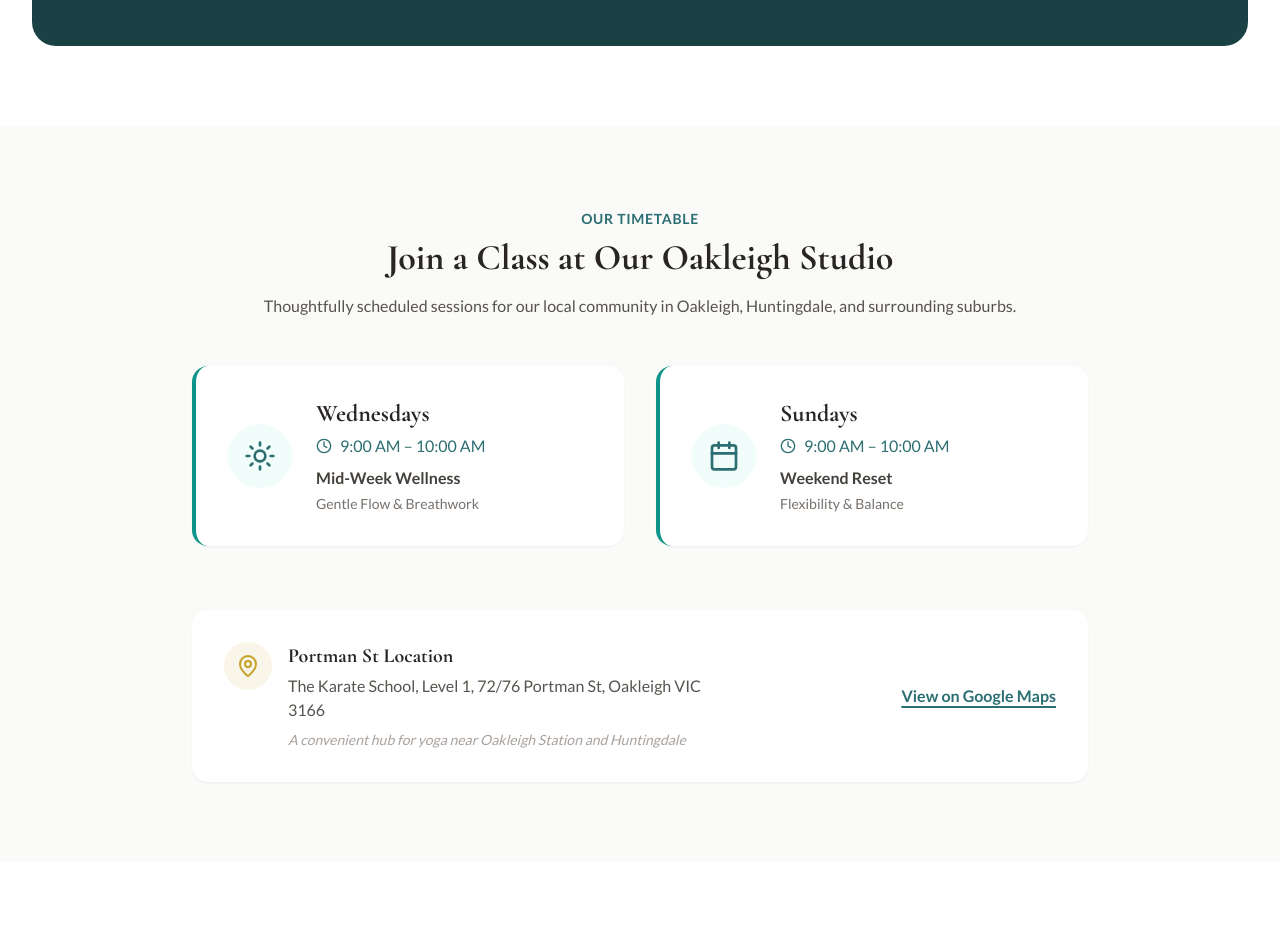
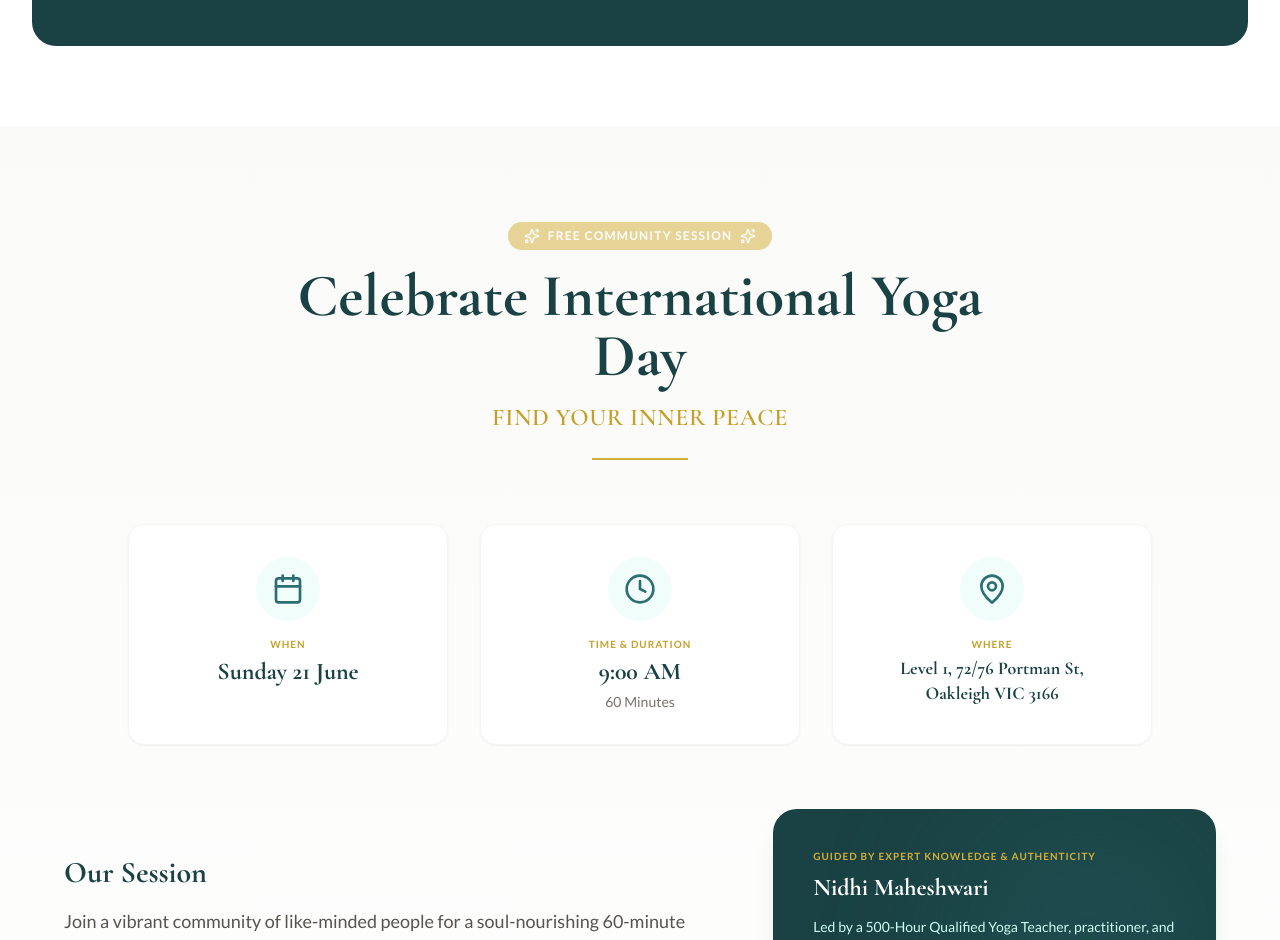
Before and after one commit to manishbaheti/Yoga-Studio-Landing-page, a React (Vite) app: page / in a window 1280 px wide. Shown: the part 1860-2800 px from the top of the page. Built offline with nearby package versions, Linux system fonts and the light colour scheme.

Commit message:
feat: add International Yoga Day section
- Implement YogaDay component
- Update navigation and highlight event link
- Integrate into App landing page layout

```diff
--- a/App.tsx
+++ b/App.tsx
@@ -2,6 +2,7 @@ import React from 'react';
 import Navbar from './components/Navbar';
 import Hero from './components/Hero';
 import ProblemSolution from './components/ProblemSolution';
+import YogaDay from './components/YogaDay';
 import Schedule from './components/Schedule';
 import Pricing from './components/Pricing';
 import About from './components/About';
@@ -14,6 +15,7 @@ function App() {
       <main>
         <Hero />
         <ProblemSolution />
+        <YogaDay />
         <Schedule />
         <Pricing />
         <About />
--- a/components/Navbar.tsx
+++ b/components/Navbar.tsx
@@ -31,12 +31,16 @@ const Navbar: React.FC = () => {
             </span>
           </div>
 
-          <div className="hidden md:flex items-center space-x-8">
+          <div className="hidden md:flex items-center space-x-8 font-sans">
             {NAVIGATION.map((item) => (
               <a
                 key={item.name}
                 href={item.href}
-                className={`text-sm font-medium transition-colors hover:text-gold-500 ${isScrolled ? 'text-stone-600' : 'text-stone-800'}`}
+                className={`text-sm font-medium transition-colors ${
+                  item.href === '#yogaday'
+                    ? 'text-gold-500 font-semibold hover:text-gold-400'
+                    : `hover:text-gold-500 ${isScrolled ? 'text-stone-600' : 'text-stone-800'}`
+                }`}
               >
                 {item.name}
               </a>
@@ -69,7 +73,11 @@ const Navbar: React.FC = () => {
                 key={item.name}
                 href={item.href}
                 onClick={() => setIsOpen(false)}
-                className="block px-3 py-2 rounded-md text-base font-medium text-stone-700 hover:text-teal-700 hover:bg-stone-50"
+                className={`block px-3 py-2 rounded-md text-base font-medium ${
+                  item.href === '#yogaday'
+                    ? 'text-gold-500 font-semibold hover:text-gold-400 hover:bg-stone-50'
+                    : 'text-stone-700 hover:text-teal-700 hover:bg-stone-50'
+                }`}
               >
                 {item.name}
               </a>
--- /dev/null
+++ b/components/YogaDay.tsx
@@ -0,0 +1,127 @@
+import React from 'react';
+import { Calendar, Clock, MapPin, Sparkles, Heart, ArrowRight, ExternalLink } from 'lucide-react';
+import { BRAND } from '../constants';
+
+const YogaDay: React.FC = () => {
+  const googleFormUrl = "https://bit.ly/4xi3rWT";
+
+  return (
+    <section id="yogaday" className="py-24 bg-gradient-to-b from-stone-50 to-white overflow-hidden scroll-mt-16">
+      <div className="max-w-7xl mx-auto px-4 sm:px-6 lg:px-8">
+
+        {/* Banner/Header */}
+        <div className="text-center max-w-3xl mx-auto mb-16">
+          <div className="inline-flex items-center space-x-2 px-4 py-1.5 bg-gold-400 text-white rounded-full mb-4 shadow-sm animate-pulse">
+            <Sparkles size={16} />
+            <span className="font-bold tracking-widest uppercase text-xs">Free Community Session</span>
+            <Sparkles size={16} />
+          </div>
+          <h2 className="font-serif text-4xl md:text-5xl lg:text-6xl font-bold text-teal-900 leading-tight mb-4">
+            Celebrate International Yoga Day
+          </h2>
+          <p className="font-serif text-2xl text-gold-500 font-semibold tracking-wide">
+            FIND YOUR INNER PEACE
+          </p>
+          <div className="w-24 h-0.5 bg-gold-400 mx-auto mt-6"></div>
+        </div>
+
+        {/* Info Grid (When, Time, Where) */}
+        <div className="grid md:grid-cols-3 gap-8 max-w-5xl mx-auto mb-16">
+
+          {/* Card: When */}
+          <div className="bg-white p-8 rounded-2xl shadow-sm border border-stone-100 flex flex-col items-center text-center group hover:shadow-md transition-all">
+            <div className="bg-teal-50 p-4 rounded-full text-teal-700 group-hover:bg-teal-100 transition-colors mb-4">
+              <Calendar className="w-8 h-8" />
+            </div>
+            <span className="text-[10px] font-bold text-gold-500 uppercase tracking-widest mb-1">When</span>
+            <h3 className="font-serif text-2xl font-bold text-teal-900">Sunday 21 June</h3>
+          </div>
+
+          {/* Card: Time */}
+          <div className="bg-white p-8 rounded-2xl shadow-sm border border-stone-100 flex flex-col items-center text-center group hover:shadow-md transition-all">
+            <div className="bg-teal-50 p-4 rounded-full text-teal-700 group-hover:bg-teal-100 transition-colors mb-4">
+              <Clock className="w-8 h-8" />
+            </div>
+            <span className="text-[10px] font-bold text-gold-500 uppercase tracking-widest mb-1">Time & Duration</span>
+            <h3 className="font-serif text-2xl font-bold text-teal-900">9:00 AM</h3>
+            <span className="text-stone-500 text-sm mt-1 font-medium">60 Minutes</span>
+          </div>
+
+          {/* Card: Where */}
+          <div className="bg-white p-8 rounded-2xl shadow-sm border border-stone-100 flex flex-col items-center text-center group hover:shadow-md transition-all">
+            <div className="bg-teal-50 p-4 rounded-full text-teal-700 group-hover:bg-teal-100 transition-colors mb-4">
+              <MapPin className="w-8 h-8" />
+            </div>
+            <span className="text-[10px] font-bold text-gold-500 uppercase tracking-widest mb-1">Where</span>
+            <h3 className="font-serif text-lg font-bold text-teal-900 leading-snug">
+              Level 1, 72/76 Portman St,<br/>
+              Oakleigh VIC 3166
+            </h3>
+          </div>
+
+        </div>
+
+        {/* Main Content Layout */}
+        <div className="grid lg:grid-cols-12 gap-12 lg:gap-16 items-center max-w-6xl mx-auto">
+
+          {/* Left Column: Event Description & Meaning */}
+          <div className="lg:col-span-7 space-y-10">
+            <div>
+              <h3 className="font-serif text-2xl md:text-3xl font-bold text-teal-900 mb-4">Our Session</h3>
+              <p className="text-stone-600 leading-relaxed text-base md:text-lg">
+                Join a vibrant community of like-minded people for a soul-nourishing 60-minute session dedicated to health, alignment, and mindful presence - an authentic practice and lifelong tool for physical stability and deep mental clarity.
+              </p>
+            </div>
+
+            <div>
+              <h3 className="font-serif text-2xl md:text-3xl font-bold text-teal-900 mb-4">Why June 21?</h3>
+              <p className="text-stone-600 leading-relaxed text-base md:text-lg">
+                June 21 marks <strong className="font-semibold text-teal-950">International Yoga Day</strong>, a UN-recognised global celebration established in 2015 to honour yoga's universal benefits for health and harmony. Observed in over 190 countries, it is a day to unite communities, share the gift of mindful movement, and reaffirm yoga's role as a timeless tool for physical, mental, and spiritual well-being. This session is Chakraa's way of bringing that global spirit home — right here in Oakleigh.
+              </p>
+            </div>
+          </div>
+
+          {/* Right Column: Expert Guidance & Google Form CTA */}
+          <div className="lg:col-span-5 bg-teal-900 text-white p-8 md:p-10 rounded-3xl shadow-xl flex flex-col justify-between h-full relative overflow-hidden">
+            <div className="absolute top-0 right-0 -transtone-y-12 transtone-x-12 w-64 h-64 bg-teal-800/50 rounded-full blur-3xl"></div>
+
+            <div className="relative z-10 space-y-8">
+              <div>
+                <span className="text-[10px] font-bold text-gold-400 uppercase tracking-widest block mb-2">Guided by Expert Knowledge & Authenticity</span>
+                <h4 className="text-2xl font-serif font-bold text-white mb-3">Nidhi Maheshwari</h4>
+                <p className="text-teal-100 text-sm leading-relaxed">
+                  Led by a 500-Hour Qualified Yoga Teacher, practitioner, and practitioner influencer. Nidhi specializes in precise technique, posture adjustment, and deep breathwork to restore your organic state of calm.
+                </p>
+              </div>
+
+              <div className="border-t border-teal-800 pt-6">
+                <span className="text-gold-400 font-serif italic text-sm block mb-2">Important details:</span>
+                <p className="text-xs text-teal-100 italic leading-snug">
+                  * Please arrive 10 minutes early. All supportive props and mats are fully provided in our spacious studio.
+                </p>
+              </div>
+
+              <div className="pt-4">
+                <span className="block text-center text-xs font-bold uppercase tracking-widest text-gold-400 mb-3">Register Via Google Form</span>
+                <a
+                  href={googleFormUrl}
+                  target="_blank"
+                  rel="noopener noreferrer"
+                  className="w-full inline-flex items-center justify-center px-6 py-4 bg-gold-400 hover:bg-gold-500 text-teal-950 font-bold rounded-xl transition-all shadow-lg hover:shadow-xl transform hover:-translate-y-0.5 group text-center"
+                >
+                  <span>Register Free Community Session</span>
+                  <ExternalLink size={18} className="ml-2 group-hover:translate-x-1 transition-transform" />
+                </a>
+              </div>
+            </div>
+
+          </div>
+
+        </div>
+
+      </div>
+    </section>
+  );
+};
+
+export default YogaDay;
--- a/constants.ts
+++ b/constants.ts
@@ -10,6 +10,7 @@ export const BRAND = {
 };
 
 export const NAVIGATION = [
+  { name: 'International Yoga Day Event', href: '#yogaday' },
   { name: 'Schedule', href: '#schedule' },
   { name: 'Pricing', href: '#pricing' },
   { name: 'About Nidhi', href: '#about' },
```
